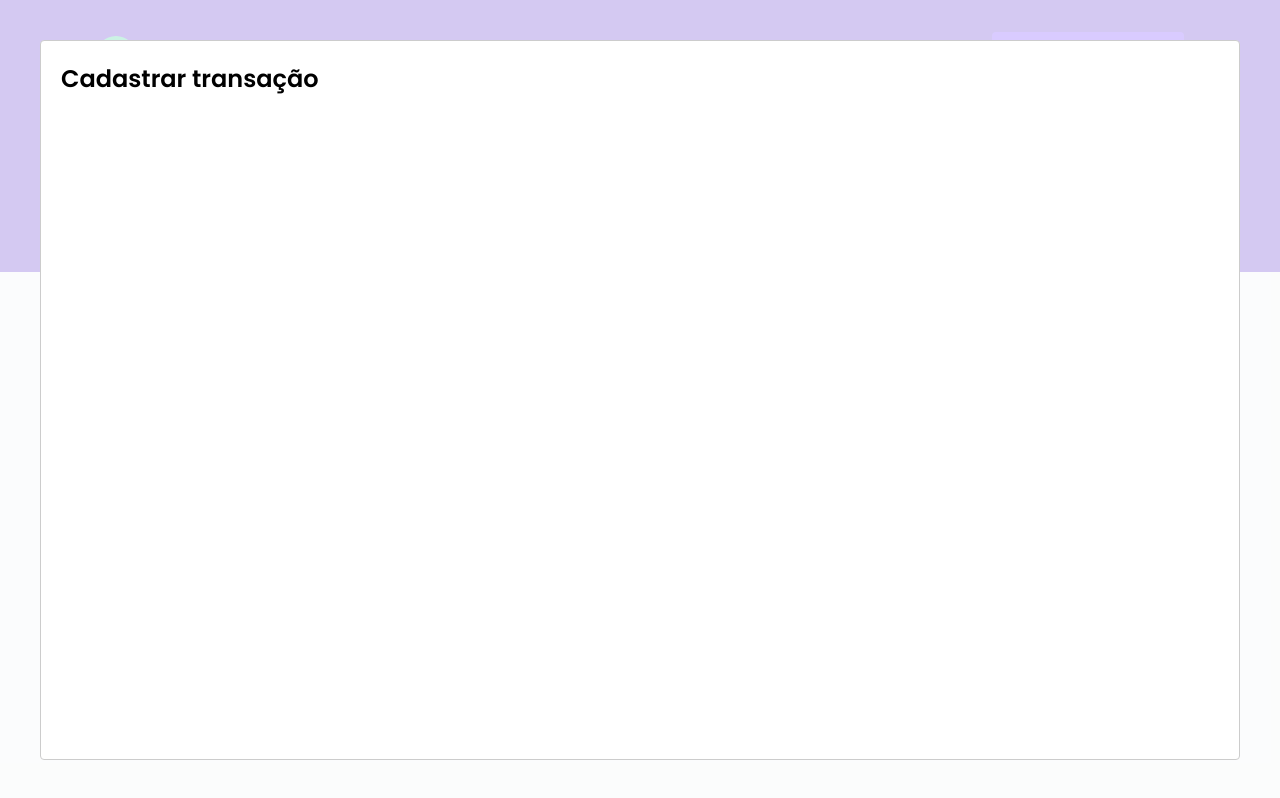
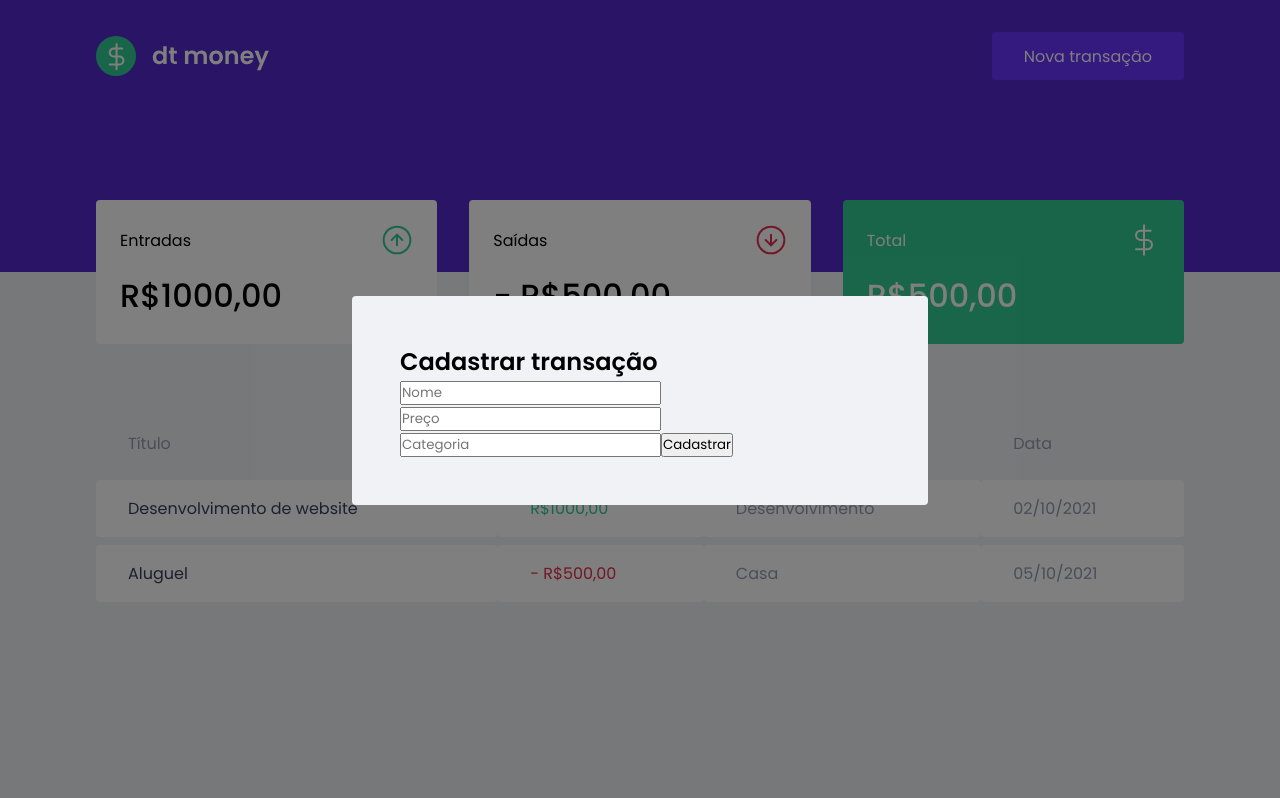
Before and after one commit to ReinaldoCS/dtmoney, a React (Create React App) app: page / in a window 1280 px wide. Both pictures are taken after a click on the button "Nova transação". Built offline with nearby package versions, Linux system fonts and the light colour scheme; no server answers; what miragejs would draw is missing.

Commit message:
Estrutura do formulário

```diff
--- a/src/components/NewTransactionModal/index.tsx
+++ b/src/components/NewTransactionModal/index.tsx
@@ -1,4 +1,6 @@
 import Modal from 'react-modal';
+
+import { Container } from './styles';
 
 interface NewTransactionModalProps {
   isOpen: boolean;
@@ -10,8 +12,19 @@
     <Modal
       isOpen={isOpen}
       onRequestClose={onRequestClose}
+      overlayClassName="react-modal-overlay"
+      className="react-modal-content"
       >
-      <h2>Cadastrar transação</h2>
+        <Container>
+          <h2>Cadastrar transação</h2>
+          <input placeholder="Nome" />
+          <input type="number" placeholder="Preço" />
+          <input placeholder="Categoria" />
+
+          <button type="submit">
+            Cadastrar
+          </button>
+        </Container>
     </Modal>
     );
   }
--- a/src/styles/global.ts
+++ b/src/styles/global.ts
@@ -58,4 +58,26 @@
     opacity: 0.6;
     cursor: not-allowed;
   }
+
+  .react-modal-overlay {
+    background: rgba(0, 0, 0, 0.5);
+
+    position: fixed;
+    top: 0;
+    left: 0;
+    right: 0;
+    bottom: 0;
+
+    display: flex;
+    align-items: center;
+    justify-content: center;
+  }
+  .react-modal-content {
+    width: 100%;
+    max-width: 576px;
+    background: var(--background);
+    padding: 3rem;
+    position: relative;
+    border-radius: 0.25rem;
+  }
 `;
```
